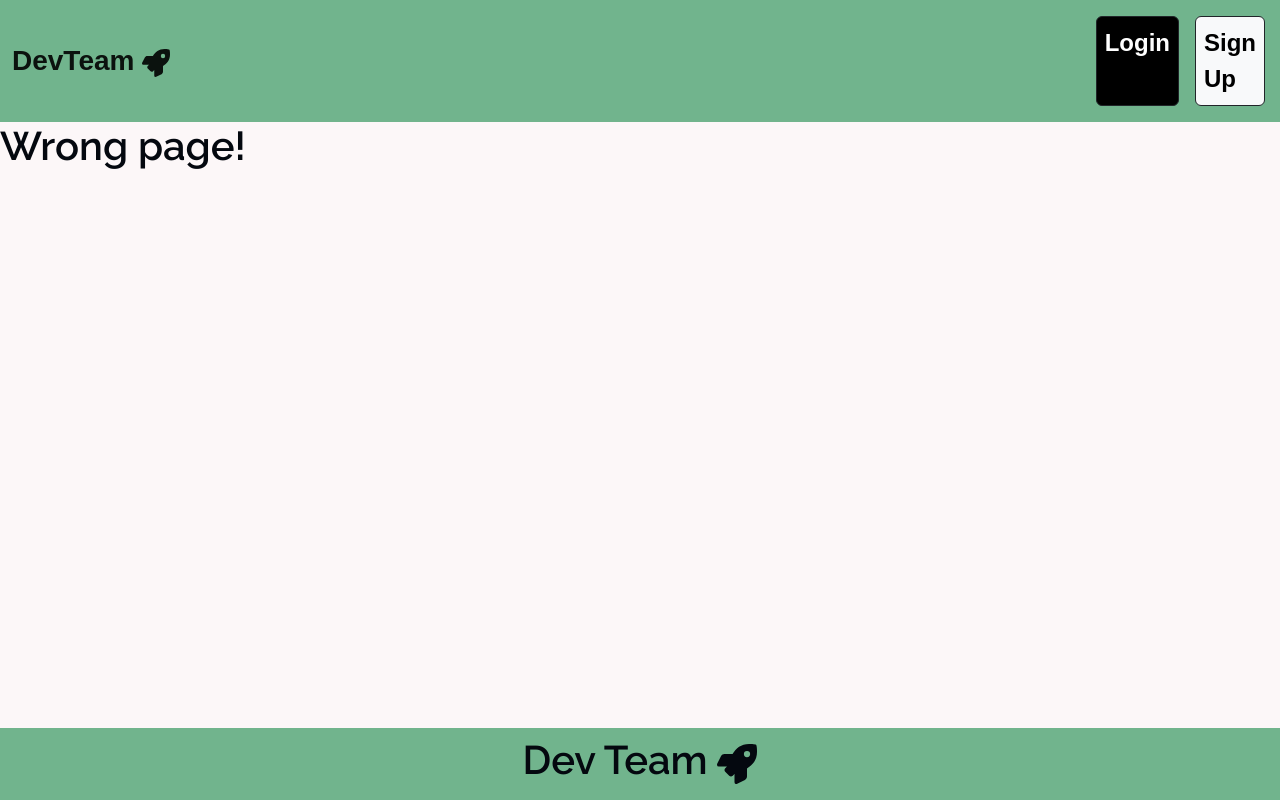
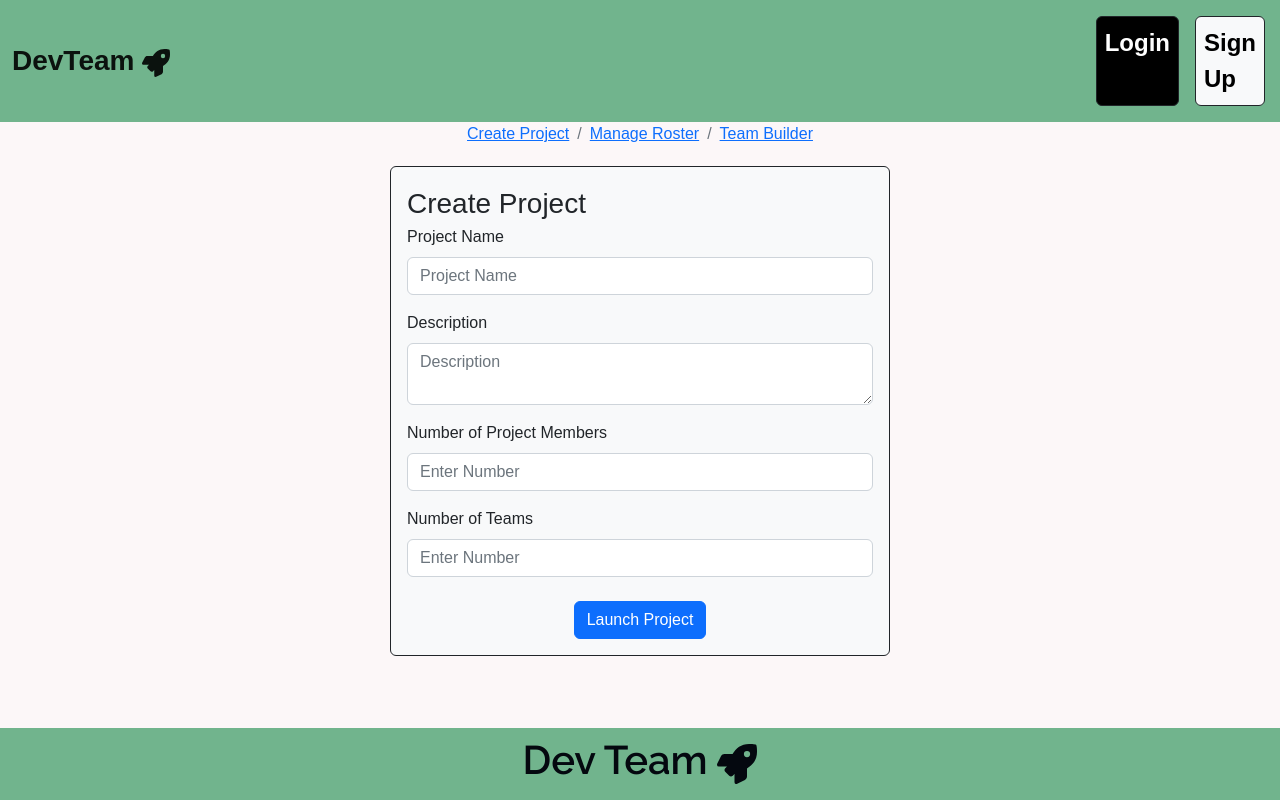
Before and after one commit to drewrvaz/dev-team-launch, a React (Create React App) app in the folder client/: page /launchprojects in a window 1280 px wide. Built offline with nearby package versions, Linux system fonts and the light colour scheme; a web font is replaced by a local one.

Commit message:
Updated App.js with new Links and Pages

```diff
--- a/client/src/App.js
+++ b/client/src/App.js
@@ -1,7 +1,9 @@
 import React from "react";
 import Navbar from "./components/Navbar";
 import Profile from "./pages/Profile";
-import Project from "./pages/Project";
+import LaunchProjects from "./pages/LaunchProjects";
+import ViewProjects from "./pages/ViewProjects";
+import Tools from "./pages/Tools";
 import Login from "./pages/Login";
 import Signup from "./pages/Signup";
 
@@ -38,7 +40,7 @@ import { useQuery } from '@apollo/client';
 import Random from './pages/Random/Random';
 
 //Work on setting up a classes callback function/endpoint
-import {Classes} from './components/Classes';
+// import {Classes} from './components/Classes';
 
 import {
   ApolloClient,
@@ -70,7 +72,6 @@ const client = new ApolloClient({
 
 function App() {
   return (
-
     //Here we make requests to our API server
     <ApolloProvider client={client}>
       <Router>
@@ -82,7 +83,9 @@ function App() {
               <Route path="/" element={<Login />} />
               <Route path="/signup" element={<Signup />} />
               <Route path="/profile" element={<Profile />} />
-              <Route path="/project" element={<Project />} />
+              <Route path="/launchprojects" element={<LaunchProjects />} />
+              <Route path="/viewprojects" element={<ViewProjects />} />
+              <Route path="/tools" element={<Tools />} />
               <Route path='/random' element={<Random />} />
               <Route path="/avatars" element={<Avatars />} />
               <Route path="/createrandom" element={<CreateRandom />} />
```
